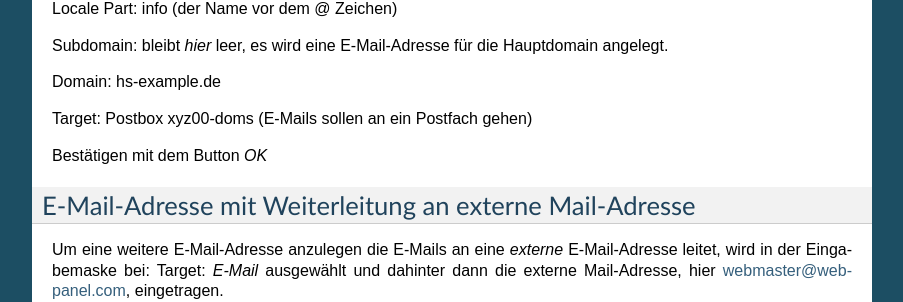
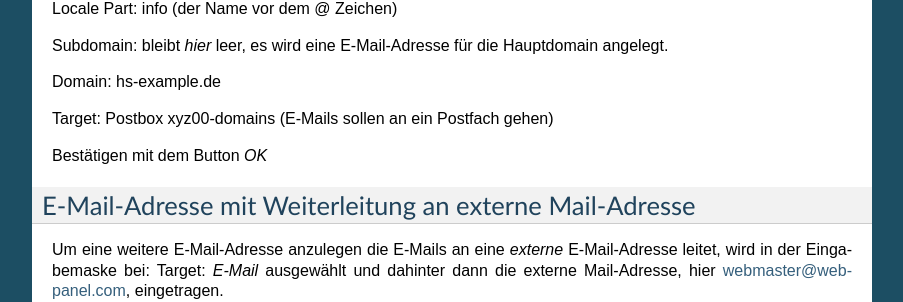
Before and after one commit to hostsharing/hs.docs.users, a Sphinx documentation site: the page built from source/anleitung/email.rst, in a window 1280 px wide and 900 px high, scrolled down 1833 px. Shown: the part 150-452 px from the top of the window, without its empty margins (198-1101 px from the left). Built offline with Sphinx 7.4.7, drawn with Linux system fonts in a browser that asks for light colours; some of the changed text lies outside the part shown.

Commit message:
xyz00-doms/xyz00-domains -> neuer standard

```diff
--- a/source/anleitung/email.rst
+++ b/source/anleitung/email.rst
@@ -9,7 +9,7 @@
 E-Mail-Adresse an Postfach im Webpaket
 --------------------------------------
 
-Anmeldung unter https://admin.hostsharing.net als Domain-Admin (xyz00-doms) an:
+Anmeldung unter https://admin.hostsharing.net als Domain-Admin (xyz00-domains) an:
 
 .. image:: hsadmin-login-da.jpg
 
@@ -37,7 +37,7 @@
 
 Domain: hs-example.de
 
-Target:         Postbox  xyz00-doms  (E-Mails sollen an ein Postfach gehen)
+Target:         Postbox  xyz00-domains  (E-Mails sollen an ein Postfach gehen)
 
 Bestätigen mit dem Button *OK*
 
```
